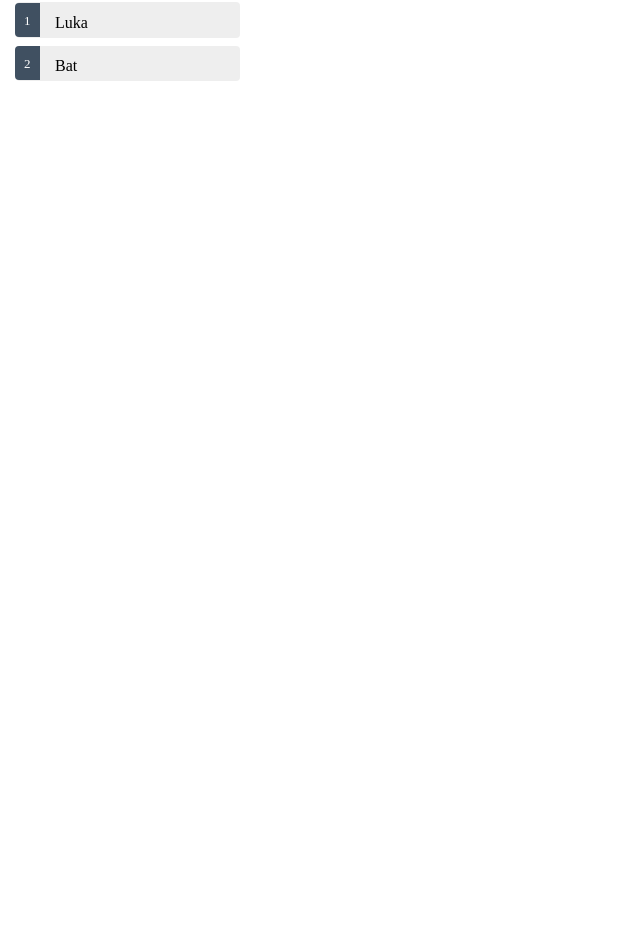
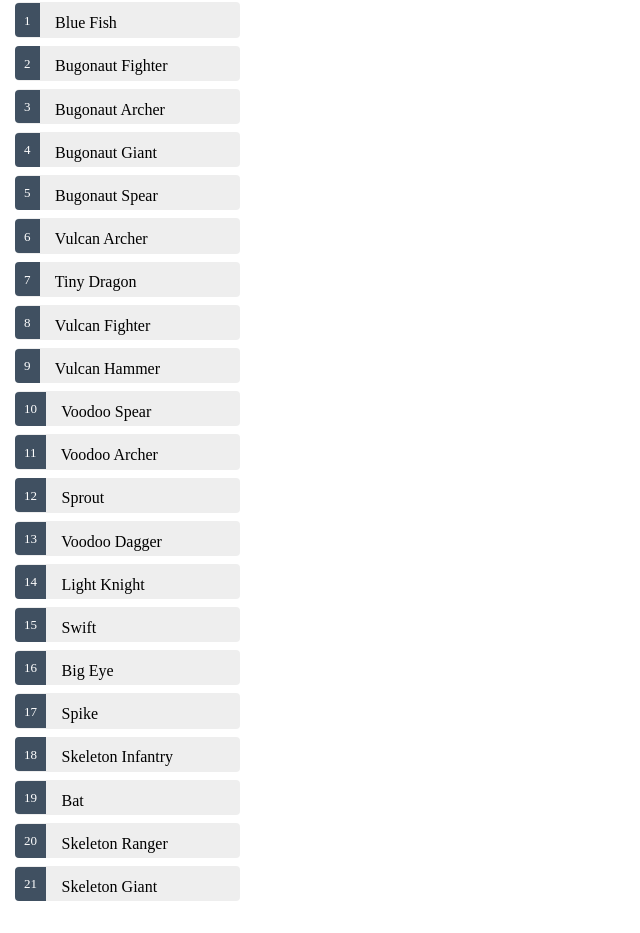
Before and after one commit to tuffz/angular-crush-them-all, an Angular app: page /heroes in a window 1280 px wide. Shown: the part 260-1193 px from the top of the page, without its empty margins (0-640 px from the left). Before the commit the page ends 800 px from the top, so only its background shows below. Built offline with nearby package versions, Linux system fonts and the light colour scheme.

Commit message:
:seedling: Extend heroes seed with all common heroes
Extend heroes seed with all currently available "Crush Them All" common heroes

```diff
--- a/src/app/mock-heroes.ts
+++ b/src/app/mock-heroes.ts
@@ -3,10 +3,86 @@ import { Hero } from './hero.interface';
 export const HEROES: Hero[] = [
   {
     id: 1,
-    name: 'Luka',
+    name: 'Blue Fish',
   },
   {
     id: 2,
+    name: 'Bugonaut Fighter',
+  },
+  {
+    id: 3,
+    name: 'Bugonaut Archer',
+  },
+  {
+    id: 4,
+    name: 'Bugonaut Giant',
+  },
+  {
+    id: 5,
+    name: 'Bugonaut Spear',
+  },
+  {
+    id: 6,
+    name: 'Vulcan Archer',
+  },
+  {
+    id: 7,
+    name: 'Tiny Dragon',
+  },
+  {
+    id: 8,
+    name: 'Vulcan Fighter',
+  },
+  {
+    id: 9,
+    name: 'Vulcan Hammer',
+  },
+  {
+    id: 10,
+    name: 'Voodoo Spear',
+  },
+  {
+    id: 11,
+    name: 'Voodoo Archer',
+  },
+  {
+    id: 12,
+    name: 'Sprout',
+  },
+  {
+    id: 13,
+    name: 'Voodoo Dagger',
+  },
+  {
+    id: 14,
+    name: 'Light Knight',
+  },
+  {
+    id: 15,
+    name: 'Swift',
+  },
+  {
+    id: 16,
+    name: 'Big Eye',
+  },
+  {
+    id: 17,
+    name: 'Spike',
+  },
+  {
+    id: 18,
+    name: 'Skeleton Infantry',
+  },
+  {
+    id: 19,
     name: 'Bat',
   },
+  {
+    id: 20,
+    name: 'Skeleton Ranger',
+  },
+  {
+    id: 21,
+    name: 'Skeleton Giant',
+  },
 ];
```
